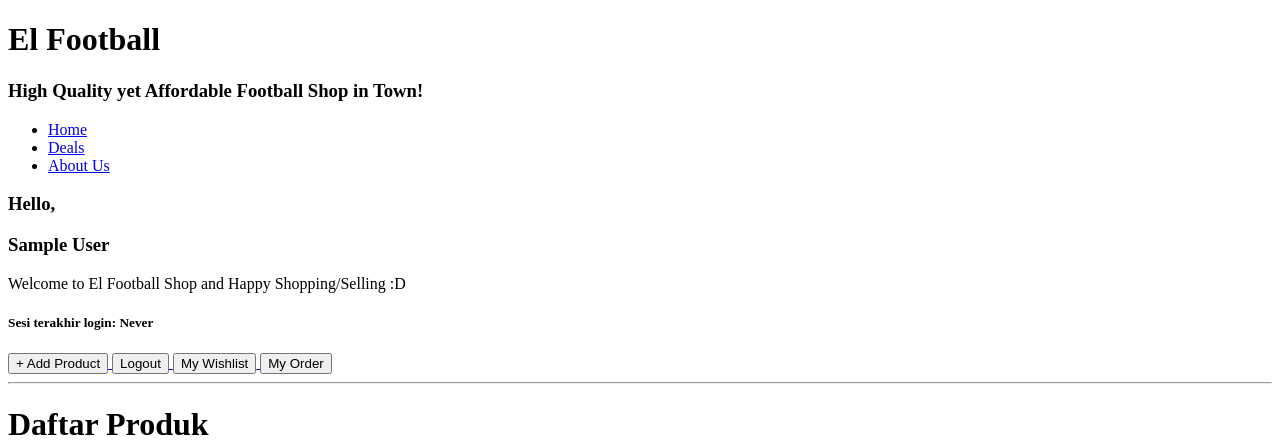
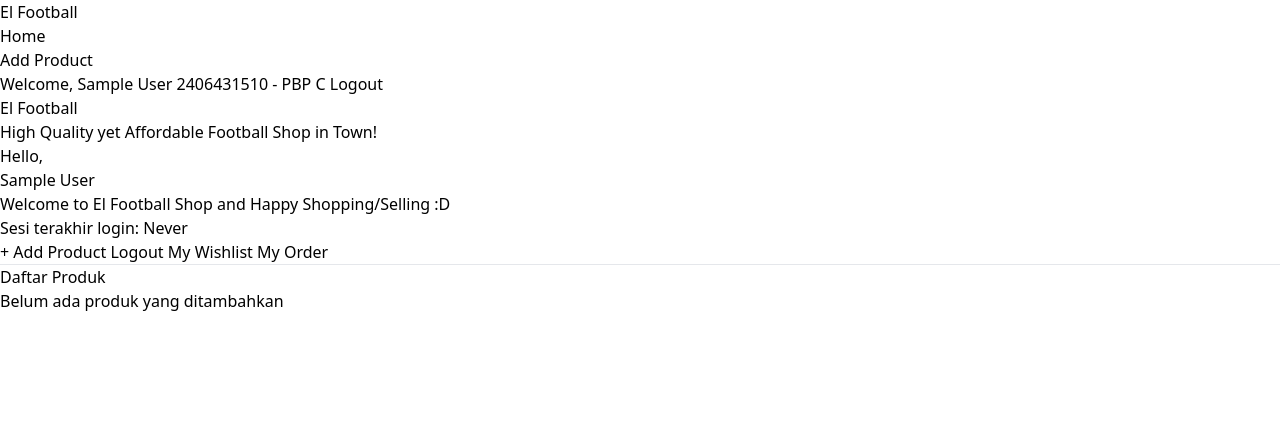
Before and after one commit to AsukaOurijya/el-football, a Django app: page / in a window 1280 px wide. Shown: the top 441 px of the page. Run offline with Django 5.2, Linux system fonts and the light colour scheme; the visitor is signed in with stand-in values (Sample User, id 1); data that the repository does not hold is empty; some libraries are stand-ins or nearby versions.

Commit message:
few changes on (models,urls,views,settings).py and main.html. also added new html page for navbar.

```diff
--- a/el_football/settings.py
+++ b/el_football/settings.py
@@ -59,6 +59,8 @@ MIDDLEWARE = [
     'django.contrib.auth.middleware.AuthenticationMiddleware',
     'django.contrib.messages.middleware.MessageMiddleware',
     'django.middleware.clickjacking.XFrameOptionsMiddleware',
+    'django.middleware.security.SecurityMiddleware',
+    'whitenoise.middleware.WhiteNoiseMiddleware',
 ]
 
 ROOT_URLCONF = 'el_football.urls'
--- a/main/templates/main.html
+++ b/main/templates/main.html
@@ -1,16 +1,9 @@
 {% extends 'base.html' %}
 {% block content %}
+{% include 'navbar.html' %}
 
 <h1>El Football</h1>
 <h3>High Quality yet Affordable Football Shop in Town!</h3>
-
-<nav class="navbar">
-    <ul>
-        <li><a href="menu">Home</a></li>
-        <li><a href="menu">Deals</a></li>
-        <li><a href="menu">About Us</a></li>
-    </ul>
-</nav>
 
 <h3>Hello, </h5>
 <h3>{{name}}</h3>
@@ -79,9 +72,24 @@
         <a href="{% url 'main:show_product' item.id %}">
             <button>Details</button>
         </a>
+
+        {% if user.is_authenticated and product.user == user %}
+        <a href="{% url 'main:edit_product' product.pk %}">
+            <button>
+                Edit
+            </button>
+        </a>
+
+        <a href="{% url 'main:delete_news' news.pk %}">
+            <button>
+                Delete
+            </button>
+        </a>
+        {% endif %}
     </p>
 </div>
 
+<hr>
 
 {% endfor %}
 {% endif %}
--- /dev/null
+++ b/main/templates/navbar.html
@@ -0,0 +1,21 @@
+<nav>
+    <h1>El Football</h1>
+
+    <ul>
+        <li><a href="/">Home</a></li>
+        <li><a href="{% url 'main:add_product' %}">Add Product</a></li>
+    </ul>
+
+    {% if user.is_authenticated %}
+    <div>
+        <span>Welcome, {{ name|default:user.username }}</span>
+        <span>{{ npm|default:"Student" }} - {{ class|default:"Class" }}</span>
+        <a href="{% url 'main:logout' %}">Logout</a>
+    </div>
+    {% else %}
+    <div>
+        <a href="{% url 'main:login' %}">Login</a>
+        <a href="{% url 'main:register' %}">Register</a>
+    </div>
+    {% endif %}
+</nav>
--- a/main/urls.py
+++ b/main/urls.py
@@ -1,5 +1,5 @@
 from django.urls import path, include
-from main.views import show_main, show_xml, show_json, show_xml_by_id, show_json_by_id, add_product, show_product, register, login_user, logout_user
+from main.views import show_main, show_xml, show_json, show_xml_by_id, show_json_by_id, add_product, show_product, register, login_user, logout_user, edit_product, delete_product
 
 app_name = 'main'
 
@@ -14,4 +14,6 @@ urlpatterns = [
     path('register/', register, name='register'),
     path('login/', login_user, name='login'),
     path('logout/', logout_user, name='logout'),
+    path('product/<uuid:id>/edit', edit_product, name='edit_product'),
+    path('product/<uuid:id>/delete', delete_product, name='delete_product'),
 ]
--- a/main/views.py
+++ b/main/views.py
@@ -113,3 +113,21 @@ def logout_user(request):
     response = HttpResponseRedirect(reverse('main:login'))
     response.delete_cookie('last_login')
     return response
+
+def edit_product(request, id):
+    product = get_object_or_404(Product, pk=id)
+    form = ProductForm(request.POST or None, instance=product)
+    if form.is_valid() and request.method == 'POST':
+        form.save()
+        return redirect('main:show_main')
+
+    context = {
+        'form': form
+    }
+
+    return render(request, "edit_product.html", context)
+
+def delete_product(request,id):
+    product = get_object_or_404(Product, pk=id)
+    product.delete()
+    return HttpResponseRedirect(reverse('main:show_main'))
--- a/templates/base.html
+++ b/templates/base.html
@@ -5,6 +5,8 @@
     <meta charset="UTF-8">
     <meta name="viewport" content="width=device-width, initial-scale=1.0">
     {% block meta %} {% endblock meta %}
+
+    <script src="https://cdn.tailwindcss.com"></script>
 </head>
 
 <body>
```
Also changed, not shown: main/templates/edit_product.html (added, +22 -0 lines), main/models.py (line endings or trailing spaces).
